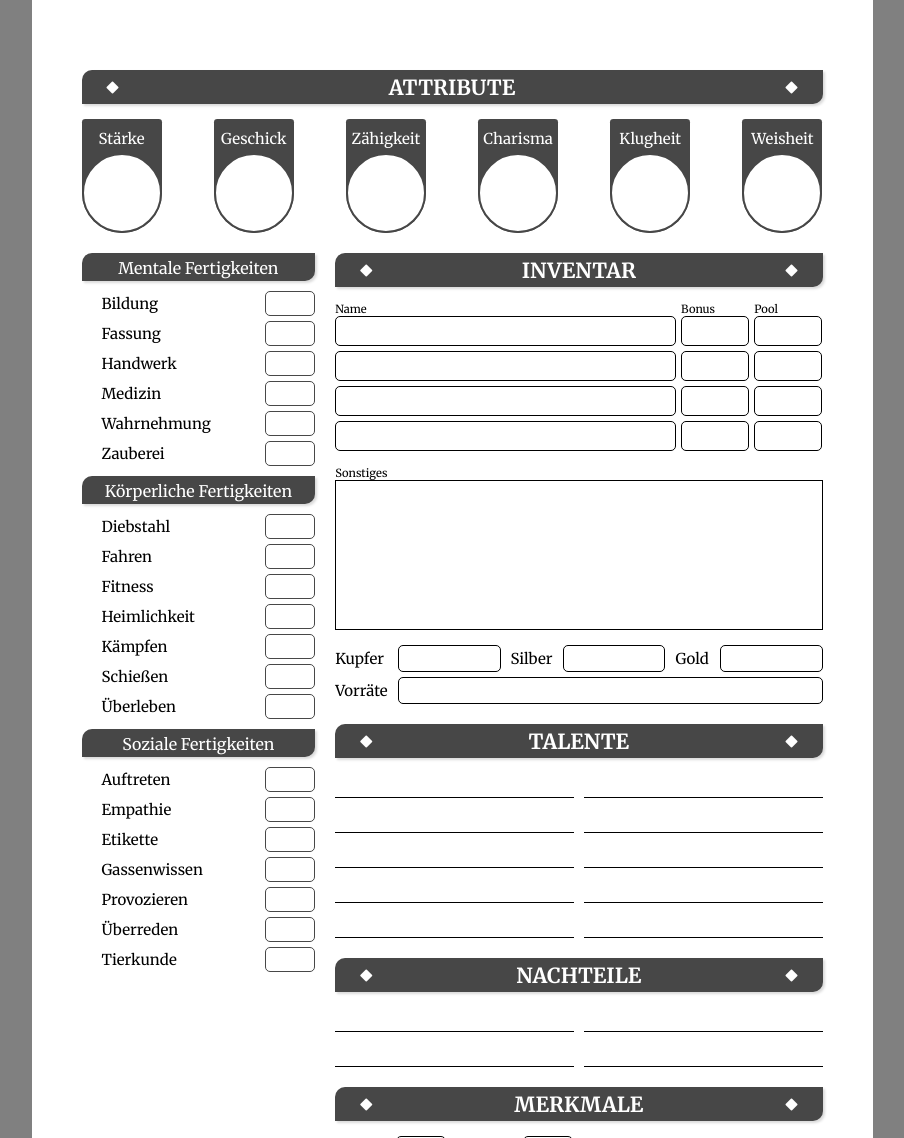
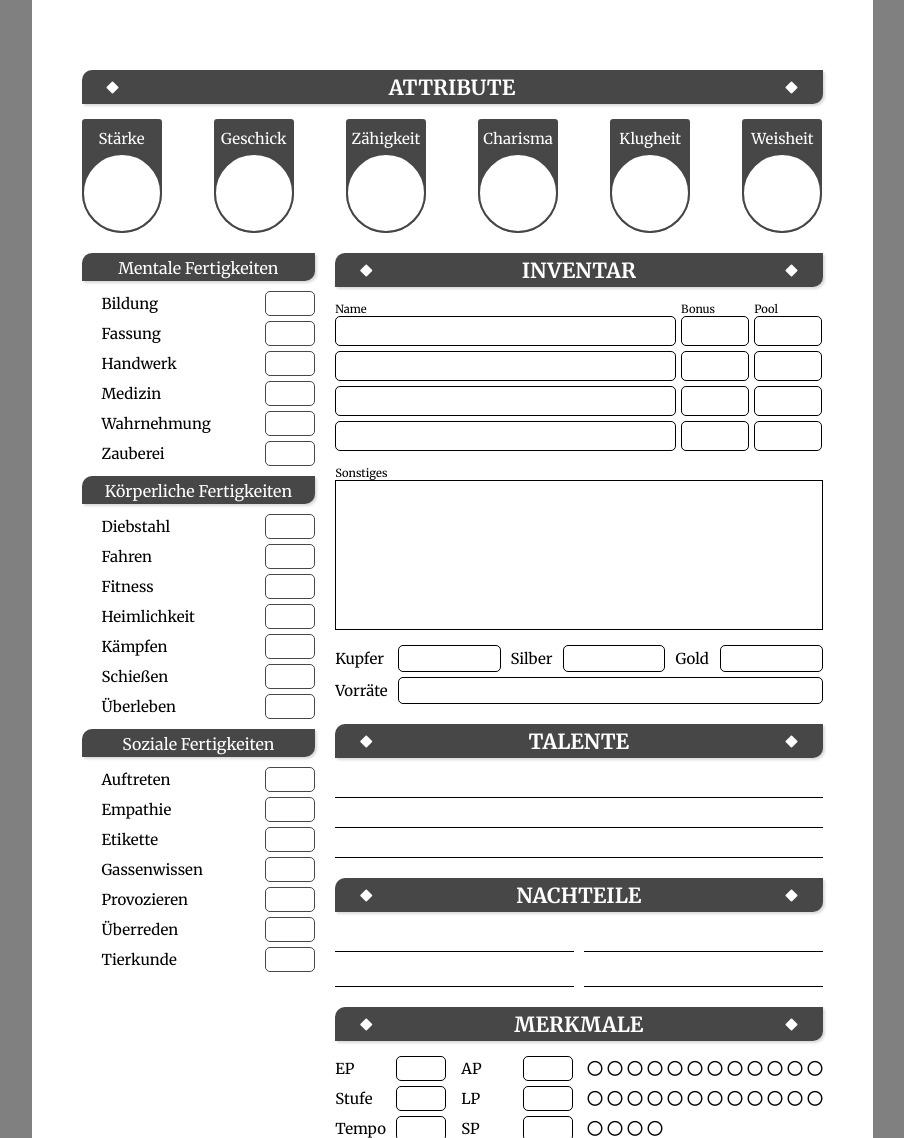
Before and after one commit to Paraldos/awheldenbogen, a website with bundled scripts: page index.html in a window 1280 px wide. Shown: the top 1138 px of the page, without its empty margins (188-1092 px from the left). Built offline with nearby package versions, Linux system fonts and the light colour scheme.

Commit message:
nodetype supertype

```diff
--- /dev/null
+++ b/js/nodetype.js
@@ -0,0 +1,10 @@
+export default class Nodetype {
+    createHeader(title = '', type = 'h2') {
+        return `
+        <${type}>
+            <i class="fa-solid fa-diamond"></i>
+                ${title}
+            <i class="fa-solid fa-diamond"></i>
+        </${type}>`;
+    }
+}
--- a/js/talente.js
+++ b/js/talente.js
@@ -1,16 +1,12 @@
-export default class Talente {
+import Nodetype from "./nodetype.js";
+
+export default class Talente extends Nodetype {
     constructor() {
+        super()
         this.talente = document.querySelector('.talente')
         this.talente.innerHTML = `
-            ${createHeader('Talente')}
+            ${this.createHeader('Talente')}
             <div class='talente__container'>
-                <div></div>
-                <div></div>
-                <div></div>
-                <div></div>
-                <div></div>
-                <div></div>
-                <div></div>
                 <div></div>
                 <div></div>
                 <div></div>
@@ -18,12 +14,3 @@ export default class Talente {
         `
     }
 }
-
-function createHeader(title = '', type = 'h2') {
-    return `
-    <${type}>
-        <i class="fa-solid fa-diamond"></i>
-            ${title}
-        <i class="fa-solid fa-diamond"></i>
-    </${type}>`;
-}
--- a/styles/__styles.scss
+++ b/styles/__styles.scss
@@ -14,7 +14,7 @@
     --color__text: rgb(0, 0, 0);
     --color__background: white;
     --color__grey: rgb(71, 71, 71);
-    --size__value: 60px;
+    --height__value: 25px;
     --gap__small: 5px;
     --gap__medium: 15px;
     --gap__big: 30px;
--- a/styles/_inventar.scss
+++ b/styles/_inventar.scss
@@ -5,9 +5,7 @@
         display: grid;
         grid-template-columns: 5fr 1fr 1fr;
         gap: 5px;
-
         font-size: 0.7rem;
-
     }
 
     &__items {
--- a/styles/_talente.scss
+++ b/styles/_talente.scss
@@ -2,12 +2,12 @@
     grid-area: talente;
 
     &__container {
-        display: grid;
-        grid-template-columns: 1fr 1fr;
-        gap: 10px;
+        display: flex;
+        flex-direction: column;
+        gap: var(--gap__small);
 
         div {
-            min-height: 25px;
+            min-height: var(--height__value);
             border-bottom: 1px solid black;
         }
     }
```
Also changed, not shown: styles.css, 1 other file.
